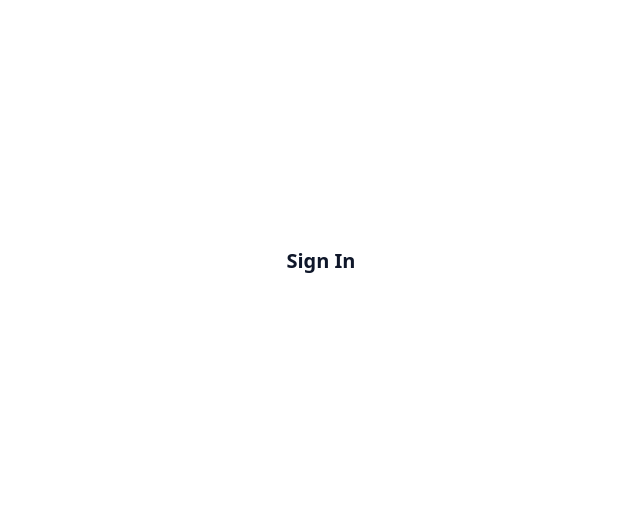
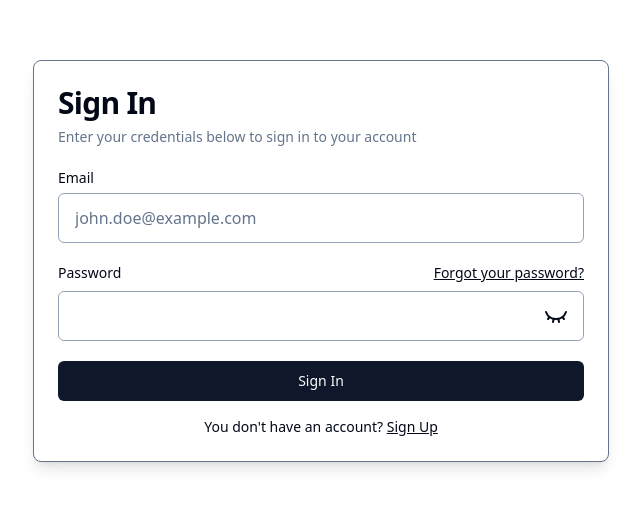
Before and after one commit to SE-UUlm/snowballr-frontend, a SvelteKit app: page /signin in a window 1280 px wide. Shown: the part 139-646 px from the top of the page, without its empty margins (319-959 px from the left). Built offline with nearby package versions, Linux system fonts and the light colour scheme.

Commit message:
feat: add sign in page

```diff
--- a/src/lib/components/composites/input/PasswordInput.svelte
+++ b/src/lib/components/composites/input/PasswordInput.svelte
@@ -7,11 +7,20 @@
     type Props = {
         class?: string;
         value?: string;
+        showForgotPasswordLink?: boolean;
     };
 
-    let { value = $bindable(), class: className = "", ...restProps }: Props = $props();
+    let {
+        value = $bindable(),
+        class: className = "",
+        showForgotPasswordLink,
+        ...restProps
+    }: Props = $props();
     let isPasswordVisible = $state(false);
     let input: Input;
+    const link = showForgotPasswordLink
+        ? { href: "/resetpassword", text: "Forgot your password?" }
+        : undefined;
 
     /**
      * Same as {@link Input.validate}.
@@ -41,6 +50,7 @@ Usage:
     label="Password"
     required
     type={isPasswordVisible ? "text" : "password"}
+    {link}
     schema={Schema.password}
     onButtonClick={() => (isPasswordVisible = !isPasswordVisible)}
     buttonProps={{ "aria-label": "Toggle password visibility" }}
--- a/src/routes/(auth)/signin/+page.svelte
+++ b/src/routes/(auth)/signin/+page.svelte
@@ -1,4 +1,47 @@
+<script lang="ts">
+    import Input from "$lib/components/composites/input/Input.svelte";
+    import PasswordInput from "$lib/components/composites/input/PasswordInput.svelte";
+    import { Button } from "$lib/components/primitives/button/index.js";
+    import * as Card from "$lib/components/primitives/card/index.js";
+
+    let email = $state("");
+    let password = $state("");
+
+    function handleSubmit(event: Event) {
+        event.preventDefault();
+
+        // Don't validate the input fields as they only need to match data on the server
+        const signInData = { email, password };
+        // TODO: CALL API TO SIGN IN
+        console.log("sign in with", signInData);
+    }
+</script>
+
 <svelte:head>
     <title>Sign In</title>
 </svelte:head>
-<h2>Sign In</h2>
+<Card.Root class="flex flex-col w-full border-slate-500 shadow-lg max-w-xl">
+    <Card.Header class="flex flex-col w-full">
+        <Card.Title class="text-3xl">Sign In</Card.Title>
+        <Card.Description>Enter your credentials below to sign in to your account</Card.Description>
+    </Card.Header>
+    <Card.Content class="flex flex-col w-full">
+        <form class="flex flex-col gap-5" onsubmit={handleSubmit}>
+            <Input
+                class="w-full"
+                inputId="email"
+                label="Email"
+                placeholder="john.doe@example.com"
+                required
+                type="email"
+                bind:value={email}
+            />
+            <PasswordInput class="w-full" showForgotPasswordLink bind:value={password} />
+            <Button type="submit" class="w-full">Sign In</Button>
+        </form>
+        <div class="mt-4 text-center text-sm">
+            You don't have an account?
+            <a href="/signup" class="underline"> Sign Up </a>
+        </div>
+    </Card.Content>
+</Card.Root>
```
